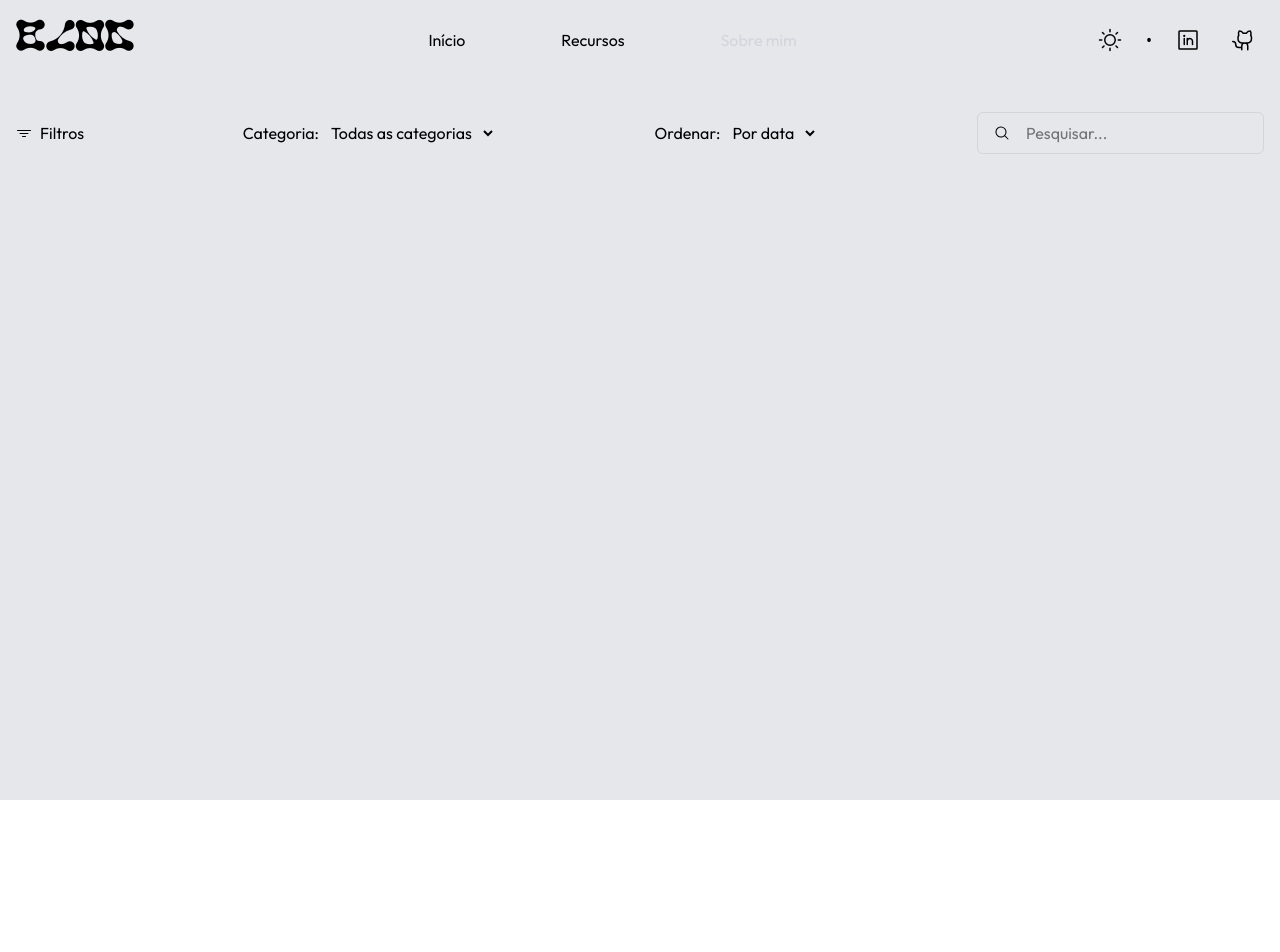
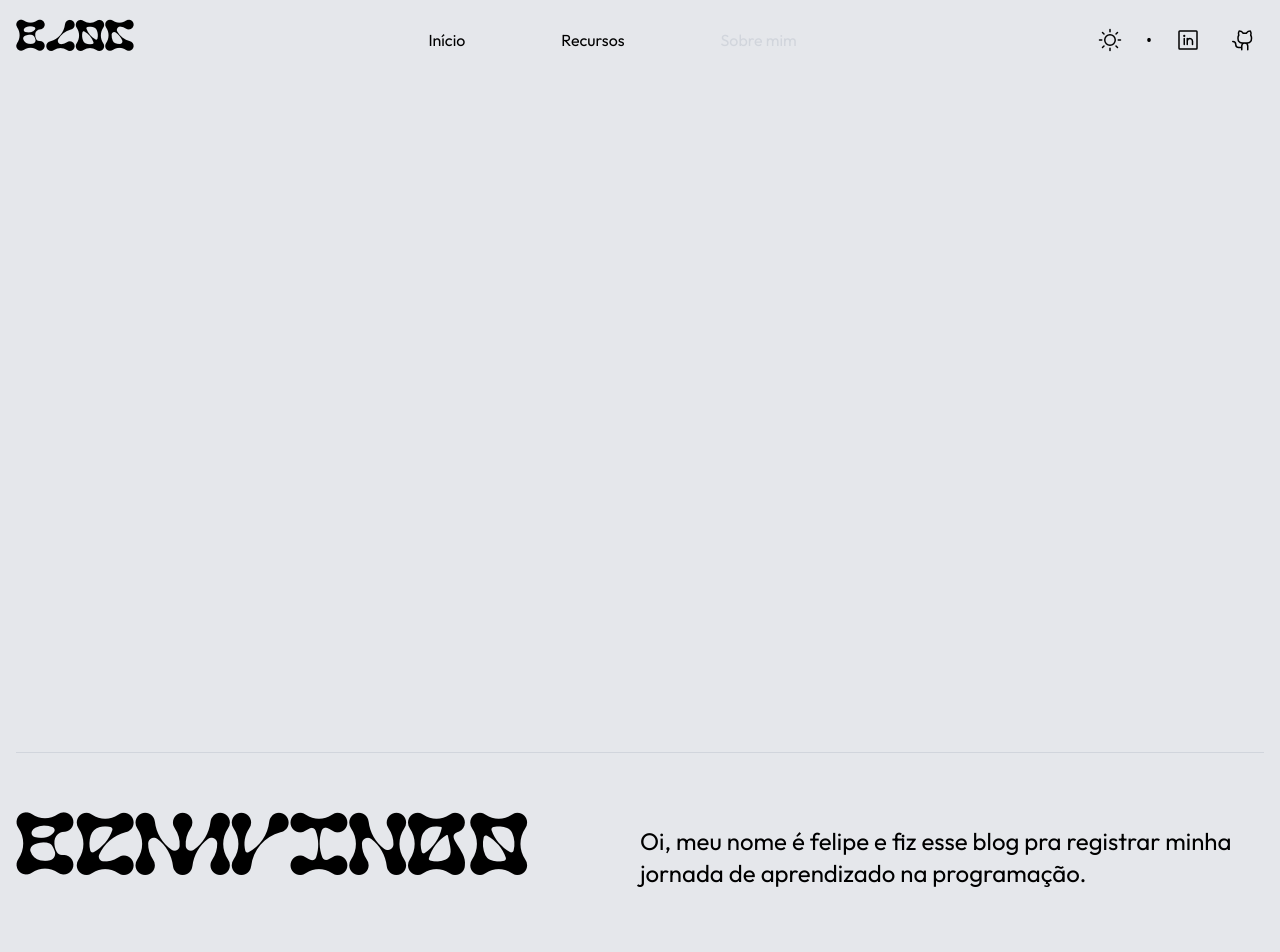
Before and after one commit to dsbfelipe/blog, a React (Vite) app: page / in a window 1280 px wide. Shown: the top 952 px of the page. Before the commit the page ends 800 px from the top, so only its background shows below. Built offline with nearby package versions, Linux system fonts and the light colour scheme.

Commit message:
feat: add hero section

```diff
--- a/src/components/layout/hero-section.jsx
+++ b/src/components/layout/hero-section.jsx
@@ -1,9 +1,31 @@
+import { useTheme } from "../../contexts/theme-provider";
+
 const HeroSection = () => {
+  const { darkMode } = useTheme();
   return (
     <>
-      <section className=""></section>
+      {darkMode ? (
+        <SquareGrid url="svgs/square-grid-dark.svg" />
+      ) : (
+        <SquareGrid url="svgs/square-grid-light.svg" />
+      )}
+      <div className="mt-24 flex items-end justify-between border-t border-gray-300 pt-16">
+        <p className="flex-1 font-arnaiz text-7xl">BEMVINDO</p>
+        <p className="flex-1 font-outfit text-2xl">
+          Oi, meu nome é felipe e fiz esse blog pra registrar minha jornada de
+          aprendizado na programação.
+        </p>
+      </div>
     </>
   );
 };
 
+const SquareGrid = ({ url }) => {
+  return (
+    <div
+      className={`mt-24 hidden h-128 w-full bg-contain bg-repeat md:block bg-[url(${url})]`}
+    ></div>
+  );
+};
+
 export default HeroSection;
```
Also changed, not shown: public/svgs/square-grid-dark.svg (added), public/svgs/square-grid-light.svg (added).
